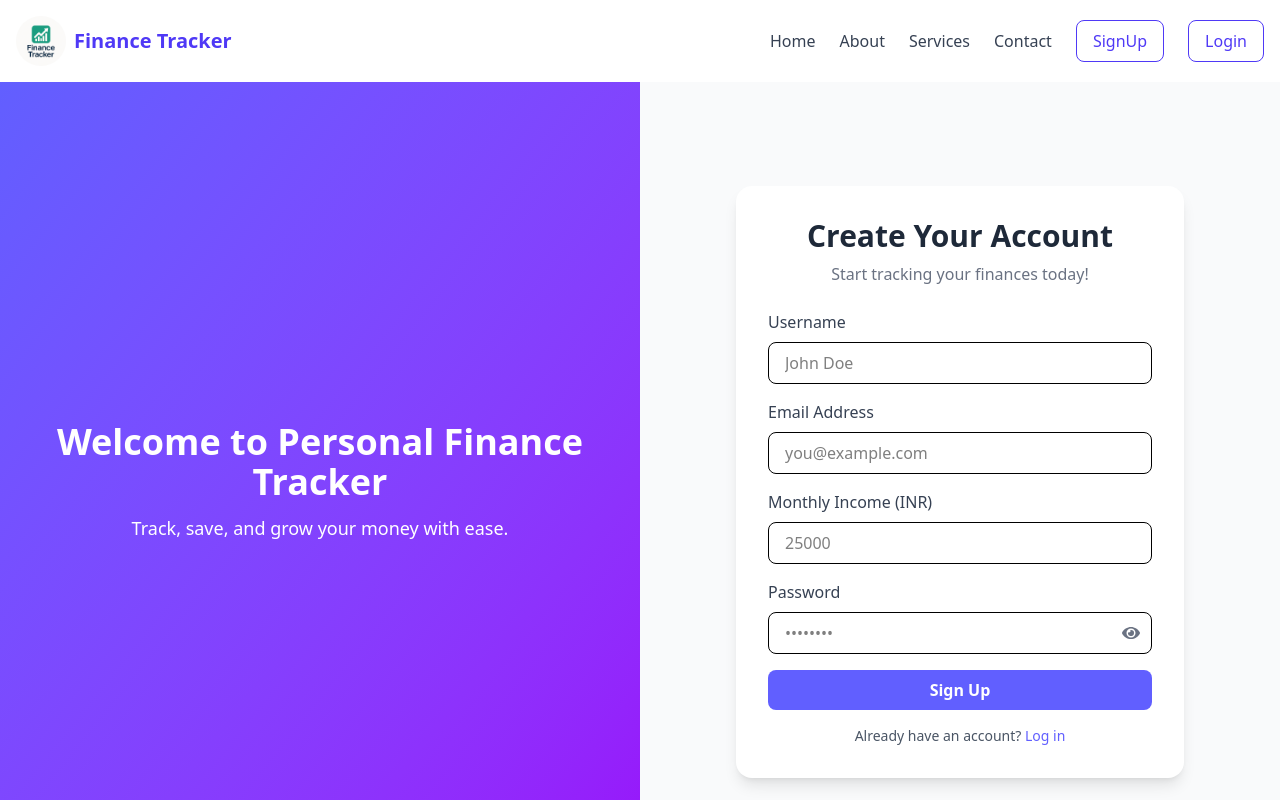
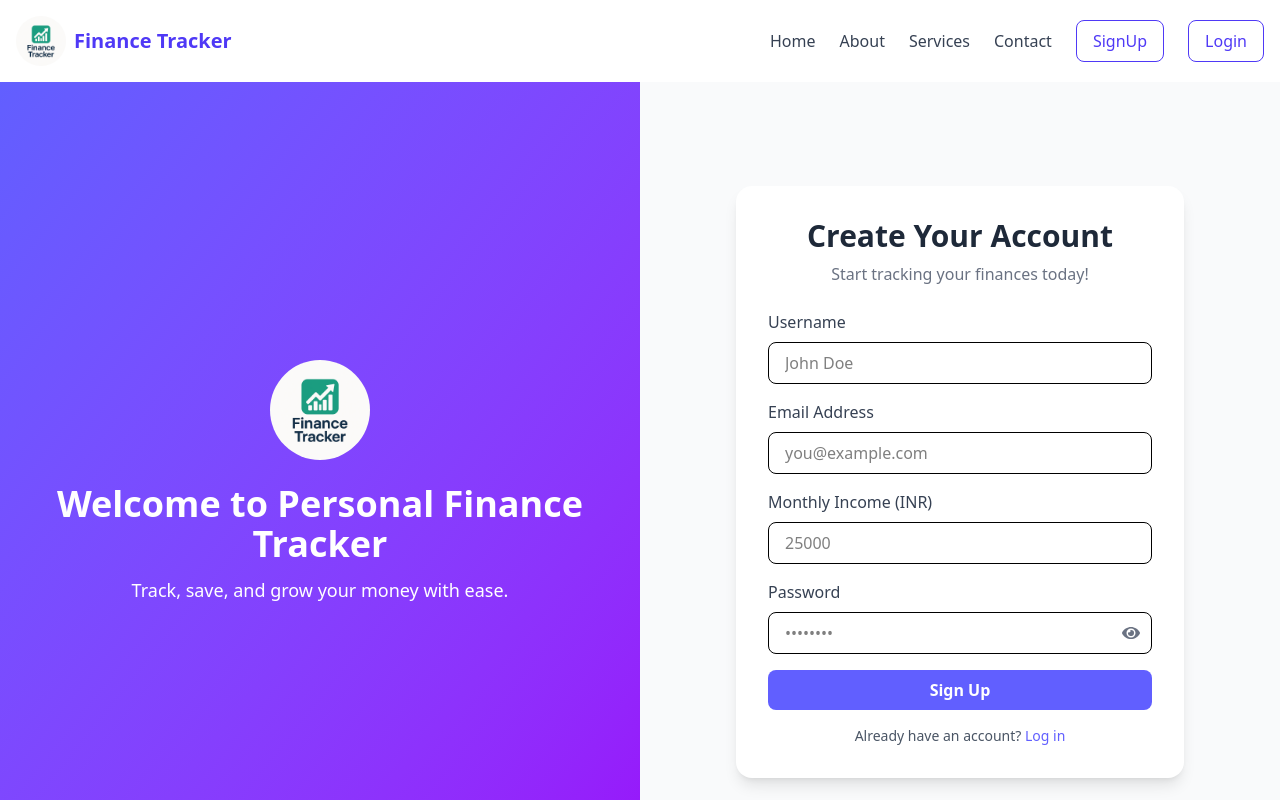
Before and after one commit to Abdul-Wahid-07/Finance-Tracker, a Next.js app in the folder my-app/: page /signup in a window 1280 px wide. Shown: the top 800 px of the page. Built offline with nearby package versions, Linux system fonts and the light colour scheme.

Commit message:
Add logo image to Login and Signup pages for enhanced branding

```diff
--- a/my-app/src/components/Login/Login.jsx
+++ b/my-app/src/components/Login/Login.jsx
@@ -5,6 +5,7 @@ import { useState } from "react";
 import { useAuth } from "../Auth/Auth";
 import { FaEye, FaEyeSlash } from "react-icons/fa";
 import { toast } from "react-toastify";
+import Image from "next/image";
 
 const LoginPage = () => {
   const router = useRouter();
@@ -61,7 +62,14 @@ const LoginPage = () => {
   return (
     <div className="flex min-h-screen bg-gray-50">
       {/* Left side (illustration) */}
-      <div className="hidden lg:flex w-1/2 bg-gradient-to-br from-indigo-500 to-purple-600 items-center justify-center">
+      <div className="hidden lg:flex w-1/2 bg-gradient-to-br from-indigo-500 to-purple-600 items-center justify-center flex-col space-y-6">
+        <Image
+          src="/logo.png"
+          alt="Finance Tracker Logo"
+          width={100}
+          height={100}
+          className="rounded-full"
+        />
         <h1 className="text-white text-4xl font-bold px-8 text-center">
           Welcome Back!
           <span className="block text-lg font-light mt-3">
--- a/my-app/src/components/SignUp/SignUp.jsx
+++ b/my-app/src/components/SignUp/SignUp.jsx
@@ -1,5 +1,6 @@
 "use client";
 import axios from "axios";
+import Image from "next/image";
 import { useRouter } from "next/navigation";
 import { useState } from "react";
 import { FaEye, FaEyeSlash } from "react-icons/fa";
@@ -68,7 +69,14 @@ const SignupPage = () => {
   return (
     <div className="flex min-h-screen bg-gray-50">
       {/* Left side (illustration) */}
-      <div className="hidden lg:flex w-1/2 bg-gradient-to-br from-indigo-500 to-purple-600 items-center justify-center">
+      <div className="hidden lg:flex w-1/2 bg-gradient-to-br from-indigo-500 to-purple-600 items-center justify-center flex-col space-y-6">
+        <Image
+          src="/logo.png"
+          alt="Finance Tracker Logo"
+          width={100}
+          height={100}
+          className="rounded-full"
+        />
         <h1 className="text-white text-4xl font-bold px-8 text-center">
           Welcome to Personal Finance Tracker
           <span className="block text-lg font-light mt-3">
@@ -76,6 +84,7 @@ const SignupPage = () => {
           </span>
         </h1>
       </div>
+
 
       {/* Right side (form) */}
       <div className="flex w-full lg:w-1/2 justify-center items-center p-6">
```
